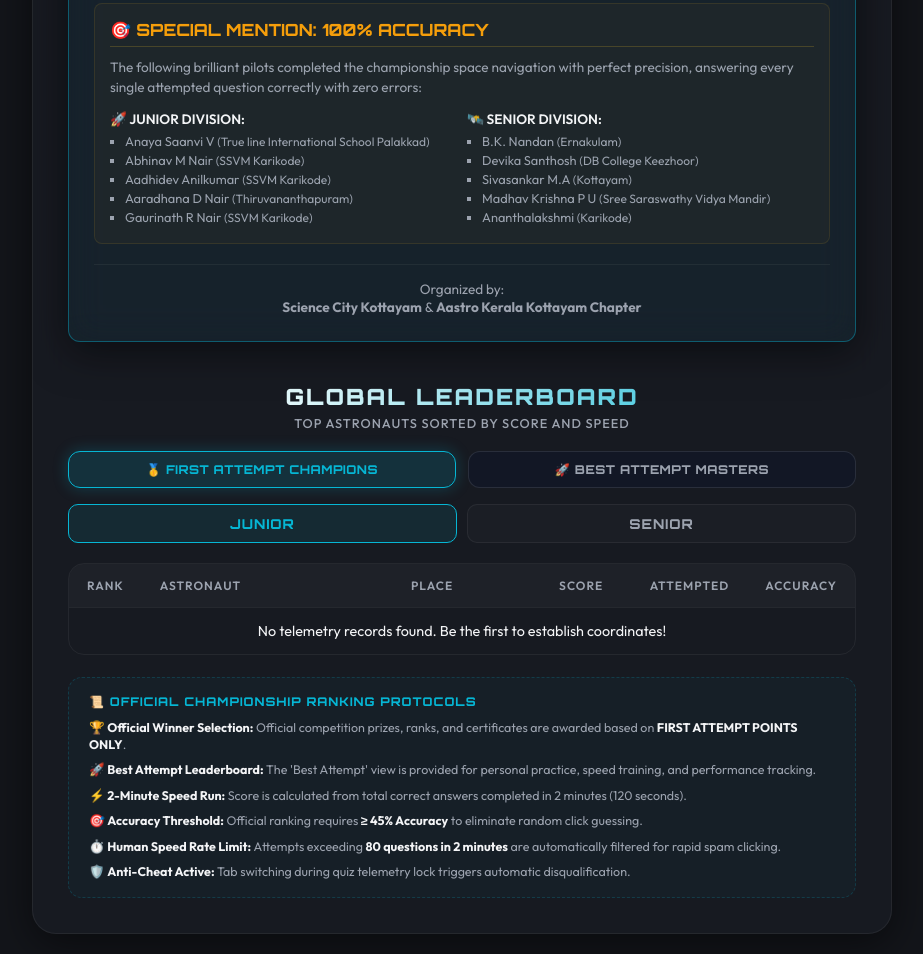
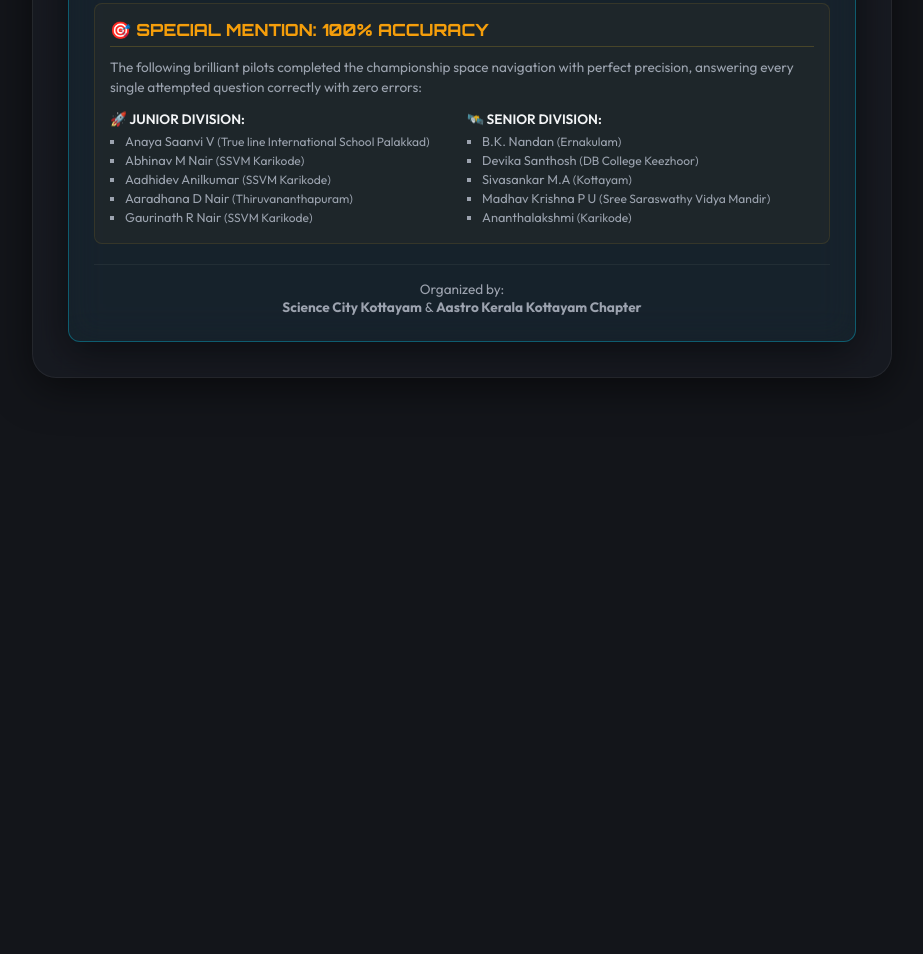
Before and after one commit to keralasciencecity/lunar-odyssey-quiz, a website: page index.html in a window 1280 px wide. Shown: the part 1699-2653 px from the top of the page, without its empty margins (178-1101 px from the left). After the commit the page ends 2097 px from the top, so only its background shows below. Drawn offline with Linux system fonts and the light colour scheme; no server answers.

Commit message:
Hide live leaderboard view since official winners are hardcoded

```diff
--- a/index.html
+++ b/index.html
@@ -209,7 +209,7 @@
         </div>
 
         <!-- Leaderboard View -->
-        <div id="login-leaderboard-view" style="width: 100%; margin-top: 30px;">
+        <div id="login-leaderboard-view" class="display-none" style="width: 100%; margin-top: 30px;">
           <h2 class="glow-text text-cyan" style="font-size: 1.4rem; margin-top: 10px;">GLOBAL LEADERBOARD</h2>
           <p class="subtitle" style="font-size: 0.8rem; margin-bottom: 20px;">Top astronauts sorted by score and speed</p>
 
```
